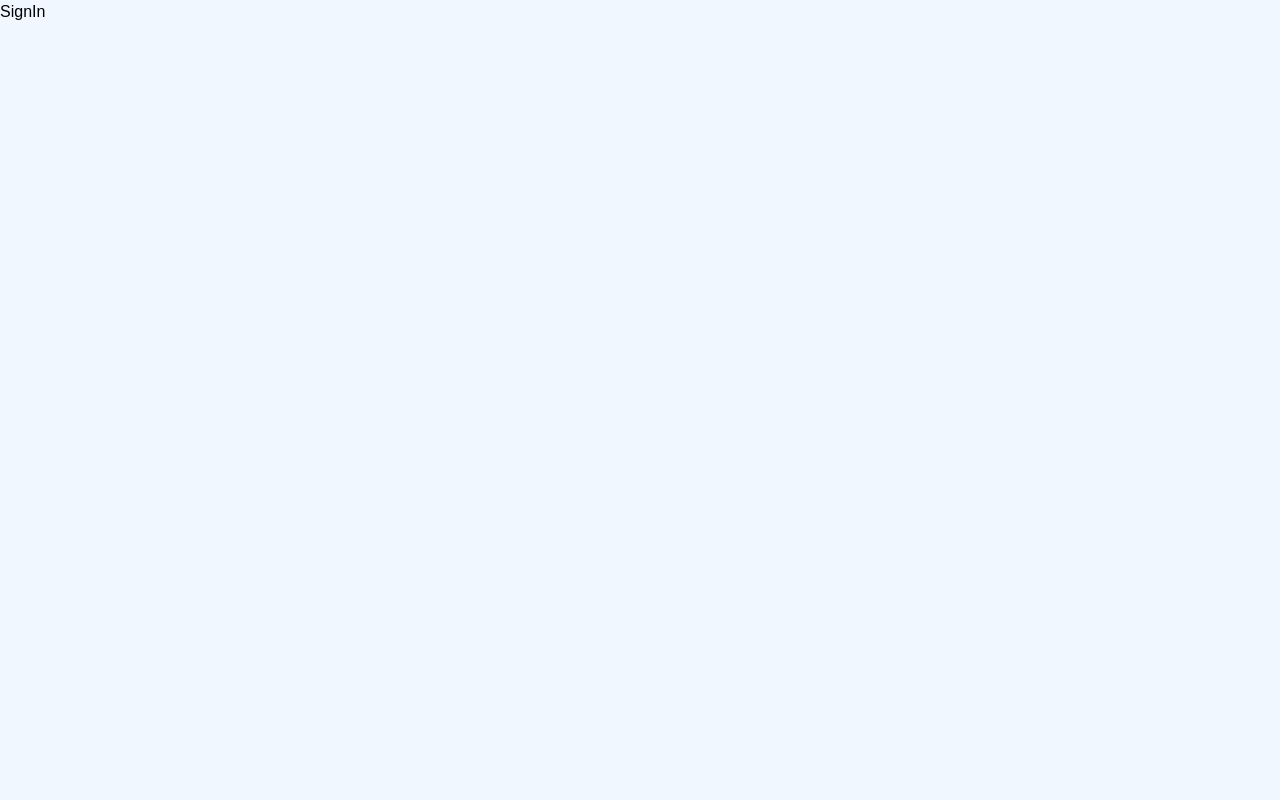
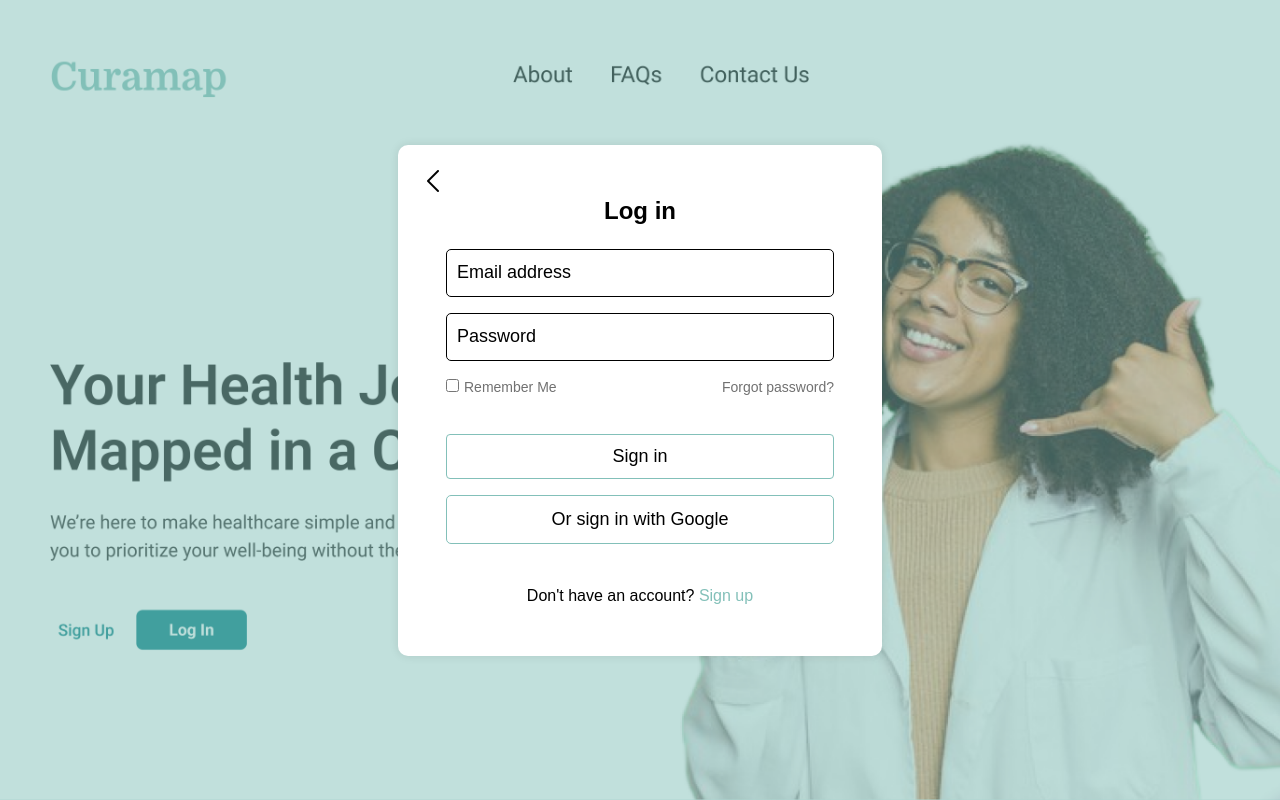
Before and after one commit to nosavic/new-cura, a React (Vite) app in the folder Frontend/Frontend/: page /signin in a window 1280 px wide. Built offline with nearby package versions, Linux system fonts and the light colour scheme.

Commit message:
SignIn: Worked on the sign in page and styles

```diff
--- a/Frontend/Frontend/src/components/forms/SignIn.jsx
+++ b/Frontend/Frontend/src/components/forms/SignIn.jsx
@@ -1,7 +1,74 @@
 import React from "react";
+import { useState } from "react";
+import "../../styles/signin.css";
 
 const SignIn = () => {
-  return <div>SignIn</div>;
+  const [email, setEmail] = useState("");
+  const [password, setPassword] = useState("");
+  const [rememberMe, setRememberMe] = useState(false);
+
+  const handleSubmit = (e) => {
+    e.preventDefault();
+  };
+
+  return (
+    <div className="login-container">
+      <div className="login-box">
+        <div className="back-btn">
+          <a href="/">
+            <img src="/src/assets/CaretLeft.png" alt="" />
+          </a>
+        </div>
+
+        <h2 className="login-text">Log in</h2>
+        <form onSubmit={handleSubmit}>
+          <div className="input-group">
+            <input
+              type="email"
+              placeholder="Email address"
+              value={email}
+              onChange={(e) => setEmail(e.target.value)}
+              required
+            />
+          </div>
+
+          <div className="input-group">
+            <input
+              type="password"
+              placeholder="Password"
+              value={password}
+              onChange={(e) => setPassword(e.target.value)}
+              required
+            />
+          </div>
+
+          <div className="options">
+            <label>
+              <input
+                type="checkbox"
+                checked={rememberMe}
+                onChange={() => setRememberMe(!rememberMe)}
+              />
+              Remember Me
+            </label>
+            <a href="/forgot-password">Forgot password?</a>
+          </div>
+
+          <button type="submit" className="sign-in-btn">
+            Sign in
+          </button>
+
+          <button className="google-signin">
+            Or sign in with Google
+          </button>
+        </form>
+
+        <p class="signup-text">
+          Don't have an account? <a href="/signup">Sign up</a>
+        </p>
+      </div>
+    </div>
+  );
 };
 
 export default SignIn;
--- a/Frontend/Frontend/src/components/forms/SignUp.jsx
+++ b/Frontend/Frontend/src/components/forms/SignUp.jsx
@@ -81,7 +81,7 @@ const SignUp = () => {
             <button type="submit">Next</button>
           </form>
           <p className="login-text">
-            Already have an account? <a href="">Log in</a>
+            Already have an account? <a href="/signin">Log in</a>
           </p>
         </section>
       </section>
--- /dev/null
+++ b/Frontend/Frontend/src/styles/signin.css
@@ -0,0 +1,145 @@
+.login-container {
+  max-width: 1280px;
+  margin: 0 auto;
+  width: 100%;
+  min-height: 100vh;
+  display: flex;
+  flex-direction: column;
+  align-items: center;
+  justify-content: center;
+  background-image: url("../assets/Hero-section.png");
+  background-color: #83c0b9;
+  background-position: center;
+  background-repeat: no-repeat;
+  background-size: cover;
+  padding-block: 2rem;
+}
+
+.login-box {
+  background: #fff;
+  padding: 3rem;
+  border-radius: 10px;
+  max-width: 484px;
+  width: 80%;
+  box-shadow: 0 0 10px rgba(0, 0, 0, 0.1);
+  position: relative;
+}
+
+.back-btn {
+  position: absolute;
+  top: 20px;
+  font-size: 18px;
+  cursor: pointer;
+  background: transparent;
+  border: none;
+}
+
+.back-btn {
+  left: 20px;
+}
+
+.login-text {
+  text-align: center;
+  margin-bottom: 20px;
+}
+
+.input-group {
+  display: flex;
+  flex-direction: column;
+}
+
+.input-group input {
+  padding: 10px;
+  font-size: 18px;
+  border: 1.5px solid #000;
+  border-radius: 5px;
+}
+
+.options {
+  display: flex;
+  justify-content: space-between;
+  font-size: 14px;
+  margin-top: 0;
+  margin-bottom: 20px;
+  color: #717171;
+}
+
+.options a {
+  text-decoration: none;
+  color: inherit;
+}
+
+.options input[type="checkbox"] {
+  margin-right: 5px;
+  border-radius: 0;
+}
+
+.sign-in-btn,
+.google-signin {
+  width: 100%;
+  padding: 10px;
+  border: 1px solid #83c0b9;
+  border-radius: 5px;
+  cursor: pointer;
+  font-size: 18px;
+}
+
+.sign-in-btn {
+  background: transparent;
+}
+.sign-in-btn:hover,
+.google-signin:hover {
+  background: #83c0b9;
+  color: #fff;
+}
+
+.google-signin {
+  display: flex;
+  justify-content: center;
+  align-items: center;
+  gap: 10px;
+  border: 1px solid #83c0b9;
+  background: transparent;
+}
+
+.google-signin img {
+  width: 20px;
+}
+
+.signup-text {
+  text-align: center;
+  margin-top: 40px;
+}
+
+.signup-text a {
+  color: #83c0b9;
+  text-decoration: none;
+  cursor: pointer;
+}
+
+/* Mobile responsiveness */
+@media (max-width: 480px) {
+  .login-box {
+    padding: 2rem;
+    max-width: 95%;
+  }
+
+  .input-group input {
+    font-size: 16px;
+  }
+
+  .sign-in-btn,
+  .google-signin {
+    font-size: 16px;
+  }
+  .options {
+    font-size: 12px;
+  }
+
+  .signup-text {
+    margin-top: 30px;
+  }
+  .signup-text a {
+    font-size: 14px;
+  }
+}
```
